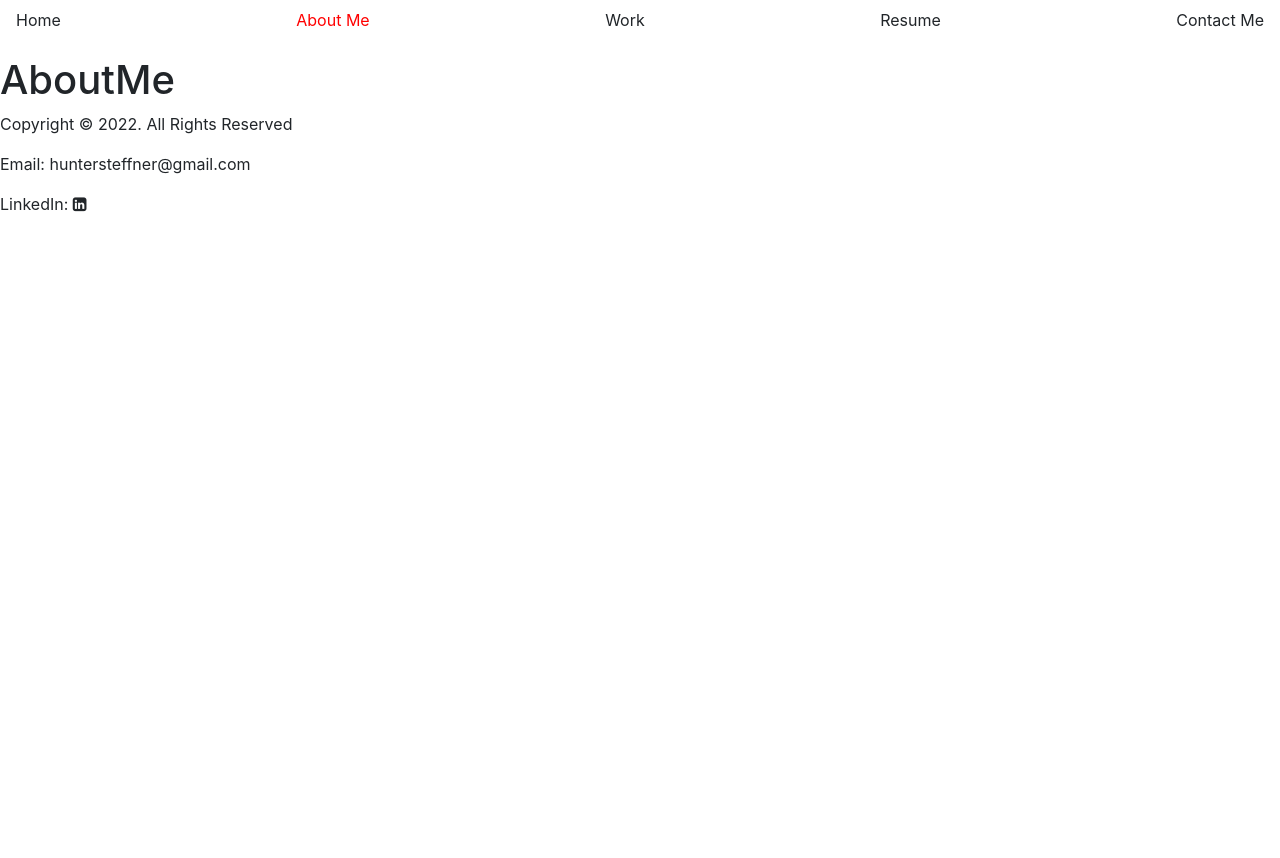
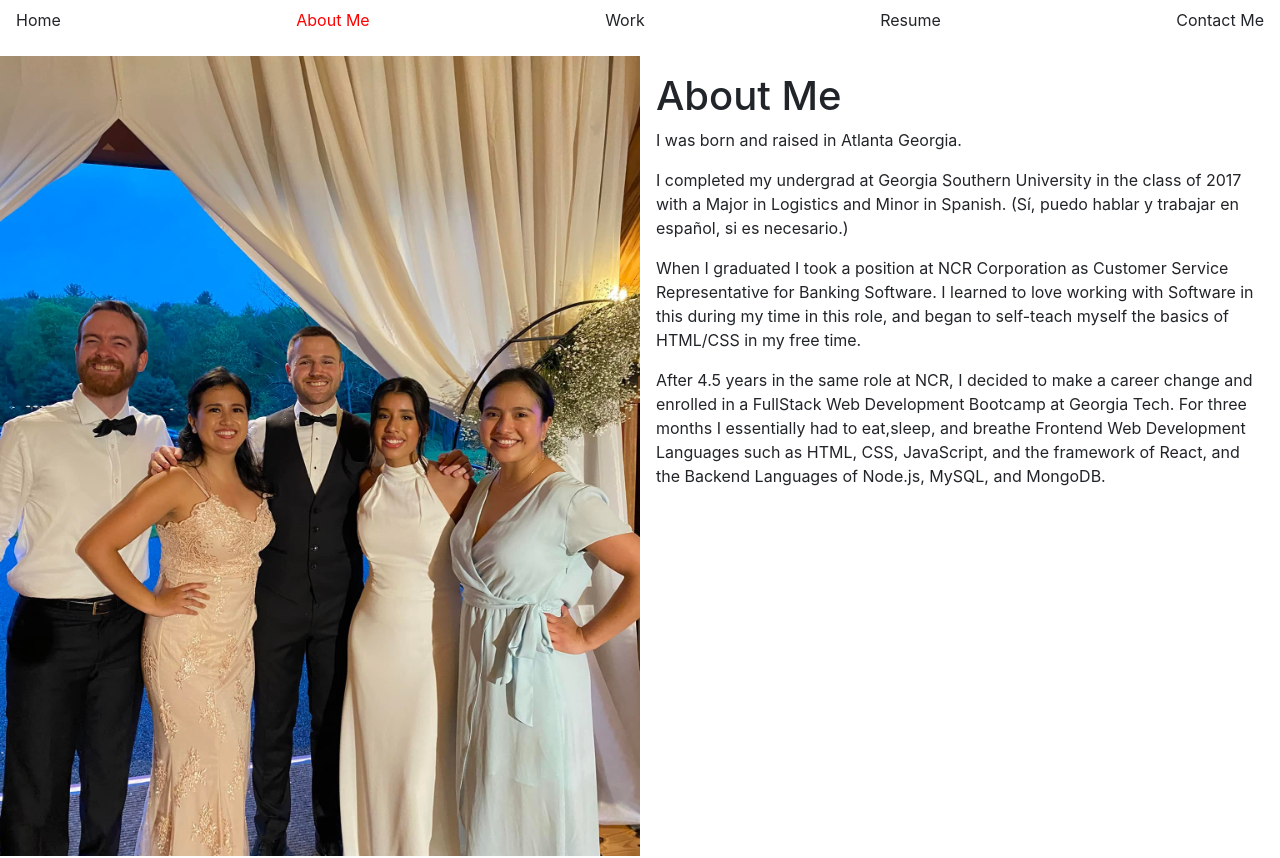
Before and after one commit to huntersteffner/Portfolio-with-React, a React (Create React App) app in the folder portfolio-with-react/: page /about-me in a window 1280 px wide. Shown: the top 858 px of the page. Before the commit the page ends 800 px from the top, so only its background shows below. Built offline with nearby package versions, Linux system fonts and the light colour scheme.

Commit message:
Started about page

```diff
--- a/portfolio-with-react/package.json
+++ b/portfolio-with-react/package.json
@@ -10,6 +10,7 @@
     "react": "^18.2.0",
     "react-bootstrap": "^2.5.0",
     "react-dom": "^18.2.0",
+    "react-router-dom": "^6.3.0",
     "react-scripts": "5.0.1",
     "web-vitals": "^2.1.4"
   },
--- a/portfolio-with-react/src/App.css
+++ b/portfolio-with-react/src/App.css
@@ -7,6 +7,15 @@
   background: url('../public/Hunter-on-subway.jpg') no-repeat center center/cover;
   height: 100vh;
   width: 50vw;
+}
+.about-image {
+  background: url('../public//Wedding-photo.jpg') no-repeat center left/cover;
+  height: 100vh;
+  width: 50vw;
+}
+.about-desc {
+  width: 50vw;
+  padding: 1rem;
 }
 .home-links {
   width: 50vw;
--- a/portfolio-with-react/src/App.js
+++ b/portfolio-with-react/src/App.js
@@ -6,32 +6,39 @@ import Work from './components/Work'
 import Resume from './components/Resume'
 import Contact from './components/Contact'
 import Footer from './components/Footer'
+import {Route, Routes} from 'react-router-dom'
 import './App.css'
 
 export default function App() {
-  let Component
-  switch (window.location.pathname) {
-    case '/':
-      Component = Home
-      break
-    case '/about-me':
-      Component = AboutMe
-      break
-    case '/work':
-      Component = Work
-      break
-    case '/resume':
-      Component = Resume
-      break
-    case '/contact':
-      Component = Contact
-      break
-  }
+  // let Component
+  // switch (window.location.pathname) {
+  //   case '/':
+  //     Component = Home
+  //     break
+  //   case '/about-me':
+  //     Component = AboutMe
+  //     break
+  //   case '/work':
+  //     Component = Work
+  //     break
+  //   case '/resume':
+  //     Component = Resume
+  //     break
+  //   case '/contact':
+  //     Component = Contact
+  //     break
+  // }
 
   return (
     <div>
       <Navbar />
-      <Component />
+      <Routes>
+        <Route path='/' element={<Home/>} />
+        <Route path='/about-me' element={<AboutMe/>} />
+        <Route path='/work' element={<Work/>} />
+        <Route path='/resume' element={<Resume/>} />
+        <Route path='/contact' element={<Contact/>} />
+      </Routes>
       <Footer />
     </div>
   )
--- a/portfolio-with-react/src/components/AboutMe.js
+++ b/portfolio-with-react/src/components/AboutMe.js
@@ -2,7 +2,19 @@ export default function AboutMe() {
     // All functional components must have a return method that contains JSX.
     // We return all the JSX inside a parent element with a className of "container".
     return (
-        <h1>AboutMe</h1>
+        <div className="home-container">
+
+            <div className='about-image'></div>
+            <div className="about-desc">
+                <h1>About Me</h1>
+                <p>I was born and raised in Atlanta Georgia.</p>
+                <p>I completed my undergrad at Georgia Southern University in the class of 2017 with a Major in Logistics and Minor in Spanish. (Sí, puedo hablar y trabajar en español, si es necesario.)</p>
+                <p>When I graduated I took a position at NCR Corporation as Customer Service Representative for Banking Software. I learned to love working with Software in this during my time in this role, and began to self-teach myself the basics of HTML/CSS in my free time.</p>
+                <p>After 4.5 years in the same role at NCR, I decided to make a career change and enrolled in a FullStack Web Development Bootcamp at Georgia Tech. For three months I essentially had to eat,sleep, and breathe Frontend Web Development Languages such as HTML, CSS, JavaScript, and the framework of React, and the Backend Languages of Node.js, MySQL, and MongoDB.</p>
+            </div>
+
+
+        </div>
 
     )
   }
--- a/portfolio-with-react/src/components/Navbar.js
+++ b/portfolio-with-react/src/components/Navbar.js
@@ -1,37 +1,39 @@
 import React from 'react'
+import {Link, useMatch, useResolvedPath} from 'react-router-dom'
 
 export default function Navbar() {
-  const path = window.location.pathname
+
 
 
   return (
     <nav id='nav'>
       <ul className="navbar navbar-light">
         <li>
-          <CustomLink href='/'>Home</CustomLink>
+          <CustomLink to='/'>Home</CustomLink>
         </li>
         <li>
-        <CustomLink href='/about-me'>About Me</CustomLink>
+        <CustomLink to='/about-me'>About Me</CustomLink>
         </li>
         <li>
-        <CustomLink href='/work'>Work</CustomLink>
+        <CustomLink to='/work'>Work</CustomLink>
         </li>
         <li>
-        <CustomLink href='/resume'>Resume</CustomLink>
+        <CustomLink to='/resume'>Resume</CustomLink>
         </li>
         <li>
-        <CustomLink href='/contact'>Contact Me</CustomLink>
+        <CustomLink to='/contact'>Contact Me</CustomLink>
         </li>
       </ul>
     </nav>
   )
 }
 
-function CustomLink({ href, children, ...props}) {
-  const path = window.location.pathname
+function CustomLink({ to, children, ...props}) {
+  const resolvedPath = useResolvedPath(to)
+  const isActive = useMatch({path: resolvedPath.pathname, end: true})
   return (
-    <li className={path === href ? 'active': ''}>
-      <a href={href}>{children}</a>
+    <li className={isActive ? 'active': ''}>
+      <Link to={to} {...props}>{children}</Link>
     </li>
   )
 }
--- a/portfolio-with-react/src/index.js
+++ b/portfolio-with-react/src/index.js
@@ -1,15 +1,17 @@
-import React from 'react';
-import ReactDOM from 'react-dom/client';
-import './index.css';
-import App from './App';
-import reportWebVitals from './reportWebVitals';
+import React from 'react'
+import ReactDOM from 'react-dom/client'
+import './index.css'
+import App from './App'
+import reportWebVitals from './reportWebVitals'
+import { BrowserRouter } from 'react-router-dom'
 
-const root = ReactDOM.createRoot(document.getElementById('root'));
+const root = ReactDOM.createRoot(document.getElementById('root'))
 root.render(
   <React.StrictMode>
-    <App />
+    <BrowserRouter>
+      <App />
+    </BrowserRouter>
   </React.StrictMode>
-);
+)
 
-
-reportWebVitals();
+reportWebVitals()
```
Also changed, not shown: portfolio-with-react/public/Wedding-photo.jpg (added), 1 other file (tests, documents, lock files or other folders).
